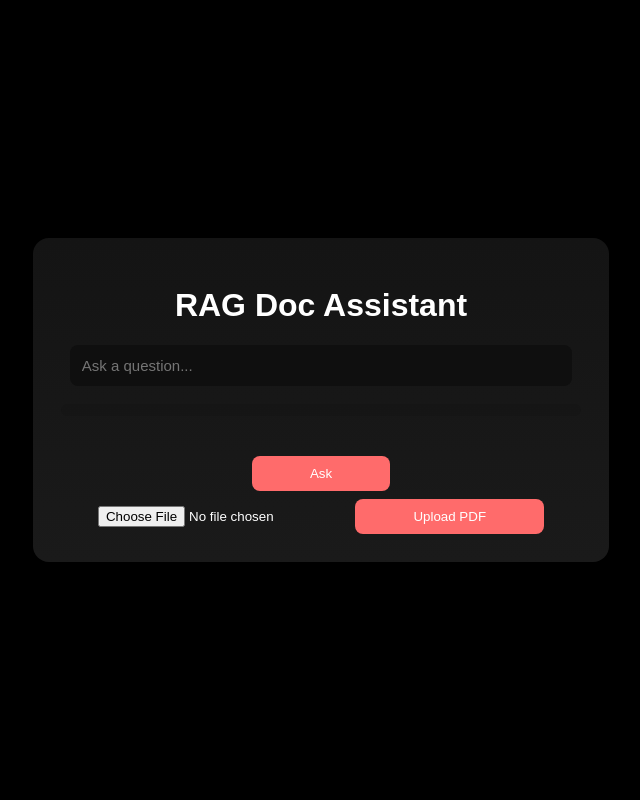
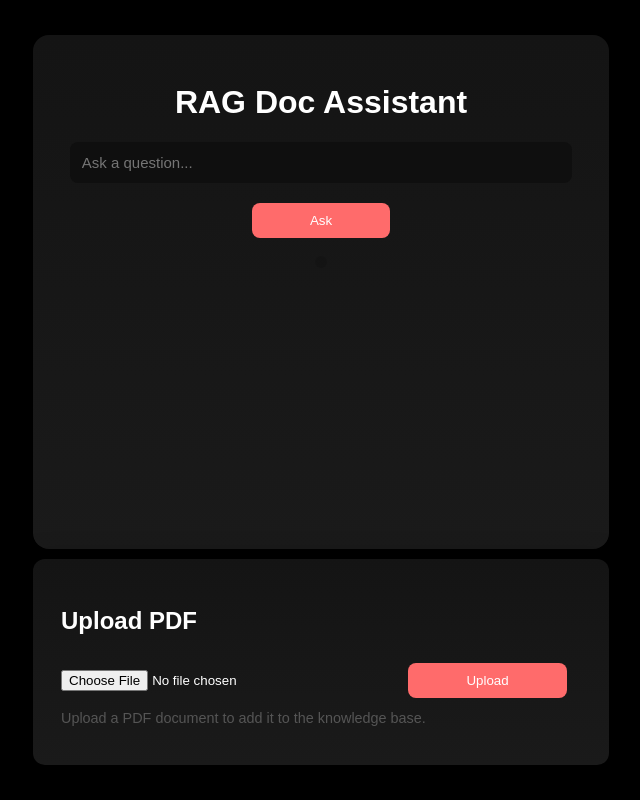
Before and after one commit to hardknock-dot/rag-doc-assistant, a Flask app: page / in a window 1280 px wide. Shown: the whole page, without its empty margins (319-959 px from the left). Run offline with Flask 3, Linux system fonts and the light colour scheme.

Commit message:
code updates

```diff
--- a/app/static/style.css
+++ b/app/static/style.css
@@ -11,10 +11,12 @@ body {
 }
 
 .container {
-    width: 100%;
+    width: auto;
     display: flex;
-    justify-content: center;
-    padding: 20px;
+    flex-direction: column; /* stack vertically */
+    align-items: flex-end; /* keep cards aligned to the corner */
+    gap: 10px;
+    padding: 6px;
 }
 
 .card {
@@ -24,6 +26,19 @@ body {
     width: 520px;
     box-shadow: 0 8px 30px rgba(0,0,0,0.7);
     text-align: center;
+    display: flex; /* Added */
+    flex-direction: column; /* Added */
+    align-items: center; /* Added */
+}
+.uploadcard {
+    background: linear-gradient(180deg,#141414,#1a1a1a);
+    padding: 28px;
+    border-radius: 12px;
+    width: 520px; /* match original card width for desktop */
+    height: 150px; /* constrained in the corner widget */
+    box-shadow: 0 8px 30px rgba(0,0,0,0.6);
+    text-align: left;
+    margin-top: 0;
 }
 
 input#question {
@@ -72,7 +87,7 @@ button:hover {
 }
 .chat-history {
     margin-top: 20px;
-    max-height: 300px;
+    max-height: 200px;
     overflow-y: auto;
 }
 
@@ -94,3 +109,102 @@ button:hover {
     margin: 0;
     font-family: inherit;
 }
+.chat-history {
+    margin-top: 20px;
+    height: 200px;
+    width: 470px;
+    overflow-y: auto;
+    padding: 10px;
+    display: flex;
+    flex-direction: column;
+}
+
+.bubble {
+    padding: 10px 14px;
+    border-radius: 12px;
+    margin: 8px 0;
+    max-width: 75%;
+    white-space: pre-wrap;
+}
+
+.user {
+    background: #ff6b6b;
+    color: #fff;
+    align-self: flex-end;
+    margin-left: auto;
+}
+
+.bot {
+    background: #1a1a1a;
+    color: #00ffd5;
+    align-self: flex-start;
+    margin-right: auto;
+}
+
+.sources {
+    font-size: 12px;
+    color: #aaa;
+    margin-top: 5px;
+    margin-left: 10px;
+}
+
+/* --- New styles for upload section --- */
+.upload-container {
+    width: 100%;
+    margin-top: 12px;
+    display: flex; /* Added */
+    justify-content: flex-end; /* Added */
+    align-items: center; /* Added */
+    margin-bottom: 20px;
+}
+
+#pdfUpload {
+    margin-right: 90px;
+    justify-content: right;
+}
+
+@media (max-width: 420px) {
+    .uploadcard, .card { width: calc(100% - 32px); }
+}
+/* --- New styles for dropdown --- */
+.sources-dropdown {
+    width: 100%;
+    margin-top: 15px;
+    text-align: left;
+    display: none; /* Initially hidden */
+}
+
+.dropdown-header {
+    background-color: #2a2a2a;
+    padding: 10px;
+    border-radius: 8px;
+    cursor: pointer;
+    font-weight: bold;
+    color: #fff;
+    display: flex;
+    justify-content: space-between;
+    align-items: center;
+}
+
+.dropdown-header:hover {
+    background-color: #3a3a3a;
+}
+
+.sources-content {
+    margin-top: 8px;
+    padding: 0 10px;
+    border: 1px solid #333;
+    border-radius: 8px;
+    background-color: #1a1a1a;
+}
+
+.source-item {
+    padding: 8px 0;
+    border-bottom: 1px solid #333;
+    font-size: 12px;
+    color: #aaa;
+}
+
+.source-item:last-child {
+    border-bottom: none;
+}
--- a/app/templates/index.html
+++ b/app/templates/index.html
@@ -13,19 +13,22 @@
     <div class="container">
       <div class="card">
         <h1>RAG Doc Assistant</h1>
+
         <input id="question" type="text" placeholder="Ask a question..." />
-        <!-- Inside your .card div -->
-        <div id="answer" class="answer"></div>
-
-        <div id="chatHistory" class="chat-history"></div>
-
         <div style="margin-top: 12px">
           <button id="askBtn">Ask</button>
         </div>
-
-        <input type="file" id="pdfUpload" />
-        <button id="uploadBtn">Upload PDF</button>
-        <!-- <div id="sources" class="sources"></div> -->
+        <div id="answer" class="answer"></div>
+        <div id="chatHistory" class="chat-history"></div>
+        <div id="sources" class="sources"></div>
+      </div>
+      <div class="uploadcard">
+        <h2>Upload PDF</h2>
+        <input type="file" id="pdfUpload" accept=".pdf" />
+        <button id="uploadBtn">Upload</button>
+        <div style="margin-top: 12px; font-size: 0.9em; color: #555">
+          Upload a PDF document to add it to the knowledge base.
+        </div>
       </div>
     </div>
 
@@ -33,68 +36,70 @@
   async function askQuestion() {
     const q = document.getElementById("question").value;
     if (!q) return;
-              document.getElementById("answer").innerText = "Thinking...";
+
+    const chatDiv = document.getElementById("chatHistory");
+
+    // Add user question bubble
+    const qDiv = document.createElement("div");
+    qDiv.className = "bubble user";
+    qDiv.innerText = q;
+    chatDiv.appendChild(qDiv);
+
+    document.getElementById("question").value = "";
+
+    // Add temporary "thinking" bubble
+    const aDiv = document.createElement("div");
+    aDiv.className = "bubble bot";
+    aDiv.innerText = "Thinking...";
+    chatDiv.appendChild(aDiv);
+
     const res = await fetch("/ask", {
       method: "POST",
       headers: { "Content-Type": "application/json" },
       body: JSON.stringify({ query: q }),
     });
+
     const data = await res.json();
+
     if (data.error) {
-                document.getElementById("answer").innerText = "Error: " + data.error;
+      aDiv.innerText = "❌ Error: " + data.error;
       return;
     }
-              document.getElementById("answer").innerText =
-                data.answer || "No answer";
-              const srcElem = document.getElementById("sources");
-              srcElem.innerHTML = "";
-              (data.sources || []).forEach((s) => {
-                const div = document.createElement("div");
-                div.className = "source";
-                div.innerHTML = `<strong>${s.source}</strong><div>${s.snippet}</div>`;
-                srcElem.appendChild(div);
+
+    // Update bot bubble with actual answer
+    aDiv.innerText = data.answer || "No answer";
+
+    // Add sources if available
+    if (data.sources && data.sources.length > 0) {
+      const srcDiv = document.createElement("div");
+      srcDiv.className = "sources";
+      srcDiv.innerHTML = "<strong>Sources:</strong><br>";
+      data.sources.forEach(s => {
+        const one = document.createElement("div");
+        one.className = "source";
+        one.innerText = `${s.source}: ${s.snippet}`;
+        srcDiv.appendChild(one);
       });
+      chatDiv.appendChild(srcDiv);
     }
 
-            document.getElementById("askBtn").addEventListener("click", askQuestion);
-            document
-              .getElementById("question")
-              .addEventListener("keydown", function (e) {
-                if (e.key === "Enter") askQuestion();
-              });
-
+    chatDiv.scrollTop = chatDiv.scrollHeight;
+  }
 document.getElementById("uploadBtn").addEventListener("click", async () => {
         const fileInput = document.getElementById("pdfUpload");
         if (fileInput.files.length === 0) return;
         const formData = new FormData();
         formData.append("file", fileInput.files[0]);
 
-        const res = await fetch("/upload", {
-          method: "POST",
-          body: formData
-        });
+        const res = await fetch("/upload", { method: "POST", body: formData });
         const data = await res.json();
         alert(data.success || data.error);
       });
+  document.getElementById("askBtn").addEventListener("click", askQuestion);
+  document.getElementById("question").addEventListener("keydown", function (e) {
+    if (e.key === "Enter") askQuestion();
+  });
+</script>
 
-    //   function updateChatHistory() {
-    //     const chatDiv = document.getElementById("chatHistory");
-    //     chatDiv.innerHTML = "";
-    //     const history = {{ chat_history | tojson }};
-    //     history.forEach(item => {
-    //       const q = document.createElement("div");
-    //       q.className = "question";
-    //       q.innerText = "Q: " + item.question;
-    //       const a = document.createElement("div");
-    //       a.className = "answer";
-    //       a.innerText = "A: " + item.answer;
-    //       chatDiv.appendChild(q);
-    //       chatDiv.appendChild(a);
-    //     });
-    //   }
-
-      // call updateChatHistory() on page load
-      updateChatHistory();
-    </script>
   </body>
 </html>
--- a/app/ui_server.py
+++ b/app/ui_server.py
@@ -25,19 +25,28 @@ def home():
 
 @app.route("/ask", methods=["POST"])
 def ask():
-    data = request.json or request.form
-    query = data.get("query") if data else None
+    data = request.get_json()
+    query = data.get("query")
+
     if not query:
         return jsonify({"error": "No query provided"}), 400
+
     try:
-        resp = get_answer(query, k=3)
-        # append to session memory
-        session["history"].append({"question": query, "answer": resp["answer"]})
-        session.modified = True
-        return jsonify(resp)
+        resp = qa_chain(query)
+        return jsonify({
+            "question": query,
+            "answer": resp.get("answer", ""),
+            "sources": resp.get("sources", [])
+        })
     except Exception as e:
         return jsonify({"error": str(e)}), 500
-
+def qa_chain(query):
+    resp = get_answer(query, k=3)
+    # maintain chat history in session
+    history = session.get("history", [])
+    history.append({"question": query, "answer": resp.get("answer", "")})
+    session["history"] = history[-10:]  # keep last 10 interactions
+    return resp
 @app.route("/upload", methods=["POST"])
 def upload_file():
     if "file" not in request.files:
```
Also changed, not shown: app/templates/script.js (+57 -5 lines), 4 other files. Lines whose indentation alone changed are shown as unchanged.
